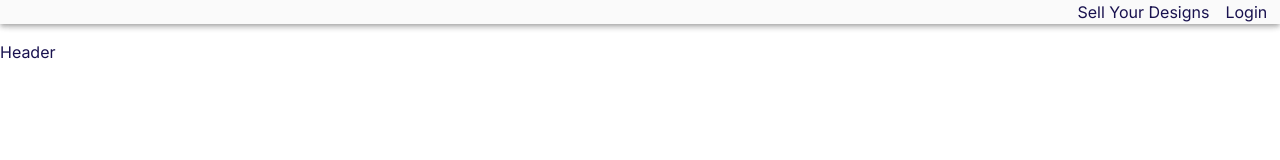
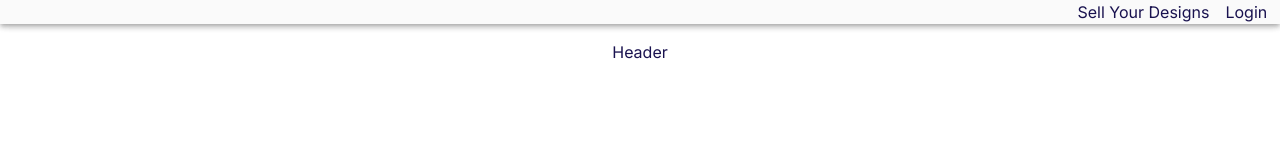
Before and after one commit to Tanaka785/OnlineStore, a React (Vite) app in the folder Frontend/: page /signup in a window 1280 px wide. Shown: the top 160 px of the page. Built offline with nearby package versions, Linux system fonts and the light colour scheme.

Commit message:
aligns items in the header center.

```diff
--- a/Frontend/src/components/signup/Header.jsx
+++ b/Frontend/src/components/signup/Header.jsx
@@ -1,5 +1,9 @@
 import { Box } from "@mui/material";
 
 export default function Header() {
-  return <Box sx={{ marginTop: 5, justifyContent: 'center' }}>Header</Box>;
+  return (
+    <Box sx={{ display: "flex", marginTop: 5, justifyContent: "center" }}>
+      Header
+    </Box>
+  );
 }
```
